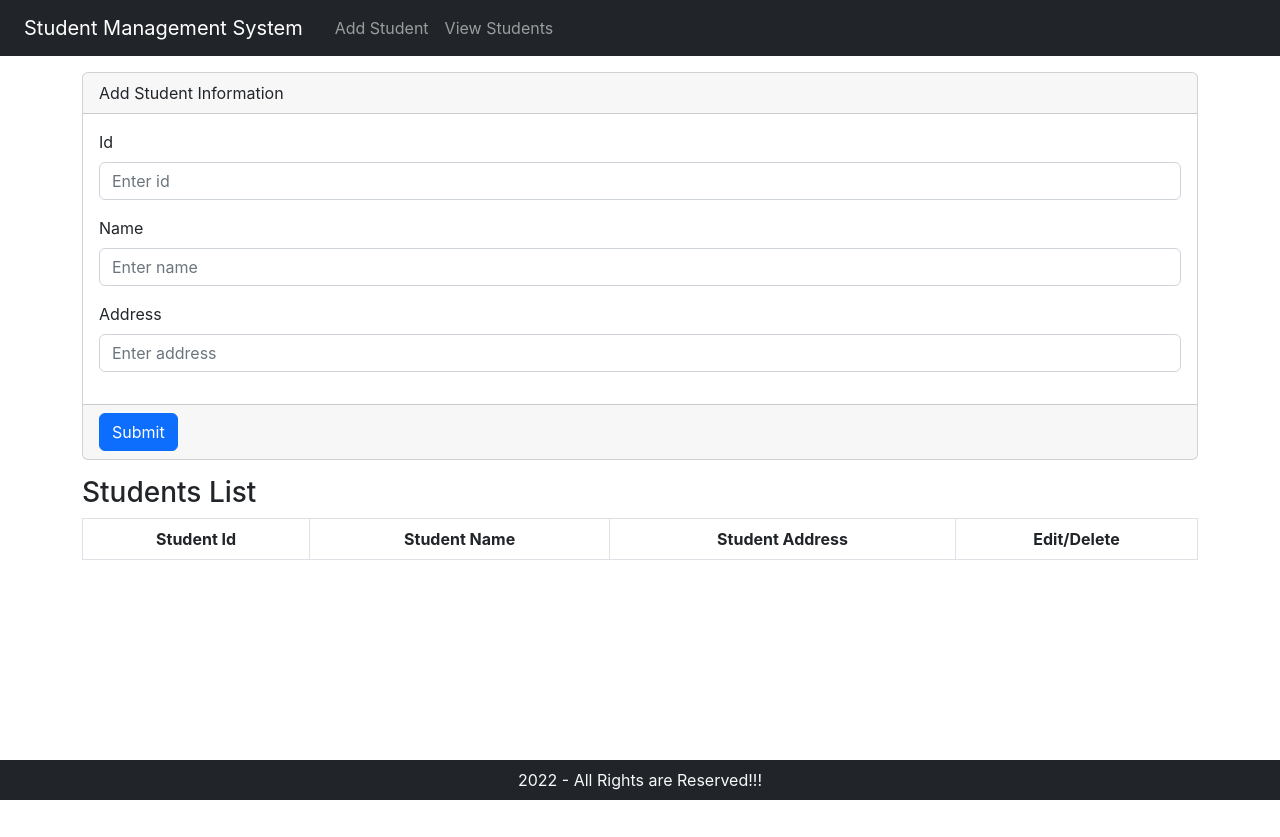
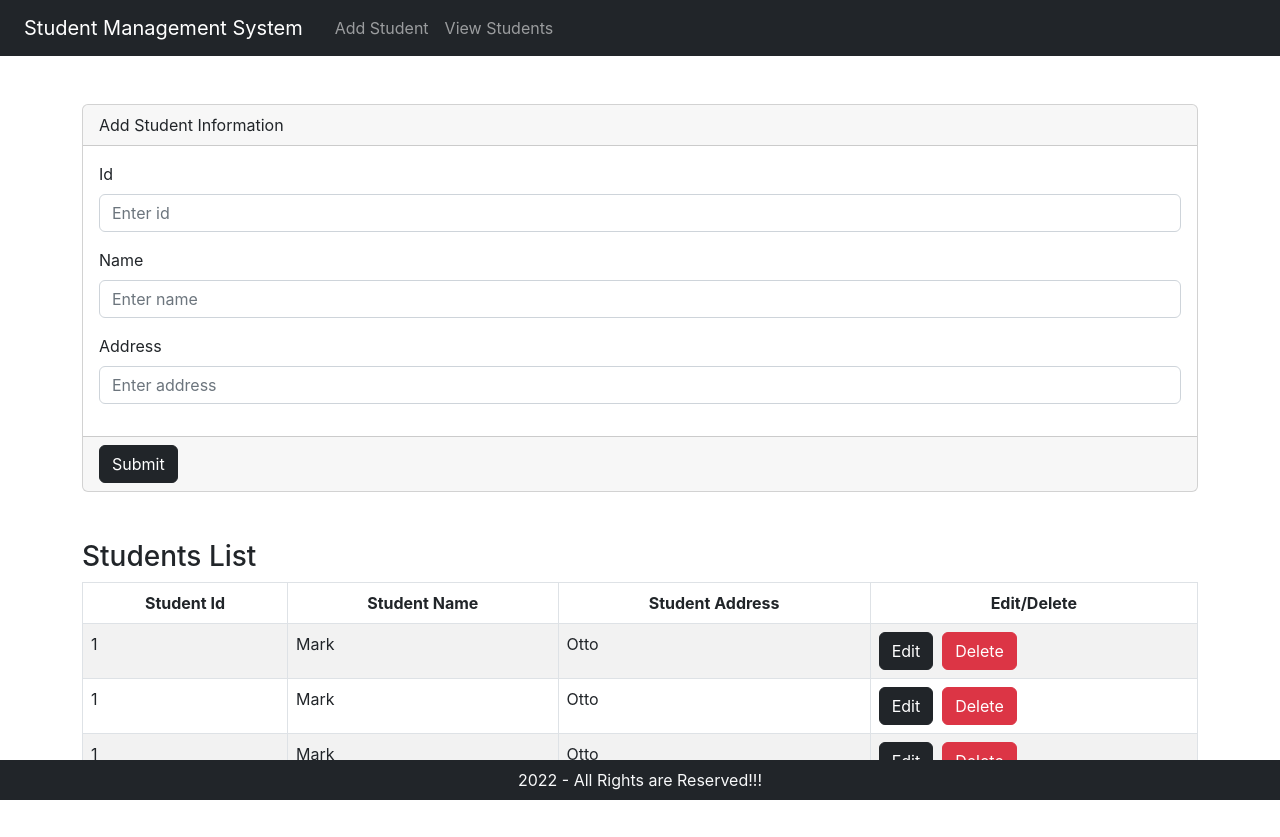
Before and after one commit to 20IT068/studentmanagementsystemfrontend, a React (Create React App) app in the folder studentmanagementfrontend/studentmanagementsystemfrontend/: page / in a window 1280 px wide. Before the commit the page ends 800 px from the top, so only its background shows below. Built offline with nearby package versions, Linux system fonts and the light colour scheme.

Commit message:
Added dummy data in studentlist

```diff
--- a/studentmanagementfrontend/studentmanagementsystemfrontend/src/components/Student.js
+++ b/studentmanagementfrontend/studentmanagementsystemfrontend/src/components/Student.js
@@ -18,13 +18,11 @@ export default function Student() {
   let textChanged = (event) => {
     const name = event.target.name
     const value = event.target.value
-
     setState({
       ...state,[name]:value,
     })
 
   }
-
   let saveStudent = () => {
         axios.post("http://localhost:8080/student", student)
         .then(response => {
@@ -39,7 +37,7 @@ export default function Student() {
 
 
   return (
-    <div  className="my-3">
+    <div  className="my-5">
     <Container>
       <Card>
         <Form onSubmit={saveStudent}>
@@ -59,7 +57,7 @@ export default function Student() {
             </Form.Group>
           </Card.Body>
           <Card.Footer>
-          <Button variant="primary" type="submit">
+          <Button variant="dark" type="submit">
             Submit
           </Button>
           </Card.Footer>
--- a/studentmanagementfrontend/studentmanagementsystemfrontend/src/components/StudentList.js
+++ b/studentmanagementfrontend/studentmanagementsystemfrontend/src/components/StudentList.js
@@ -2,13 +2,12 @@ import React from "react";
 import { Card, Container, Table } from "react-bootstrap";
 import { useState,useEffect } from "react";
 import axios from "axios";
-
 export default function StudentList() {
 const [student, setStudent] = useState([]);
 
 
   return (
-    <div className="my-3">
+    <div className="my-5">
       <Container>
         <Card.Header><h3>Students List</h3></Card.Header>
         <Card.Body>
@@ -22,18 +21,37 @@ const [student, setStudent] = useState([]);
               </tr>
             </thead>
             <tbody>
-              {student.map(student=> (
-              <tr class="text-center">
-                <td>{student.id}</td>
-                <td>{student.name}</td>
-                <td>{student.address}</td>
+              <tr>
+                <td>1</td>
+                <td>Mark</td>
+                <td>Otto</td>
                 <td>
-                  <button type="butoon" className="btn btn-primary" >Edit</button>
+                  <button type="butoon" className="btn btn-dark" >Edit</button>
                   &nbsp;&nbsp;
                   <button type="butoon" className="btn btn-danger">Delete</button>
                 </td>
               </tr>
-              ))}
+              <tr>
+                <td>1</td>
+                <td>Mark</td>
+                <td>Otto</td>
+                <td>
+                  <button type="butoon" className="btn btn-dark" >Edit</button>
+                  &nbsp;&nbsp;
+                  <button type="butoon" className="btn btn-danger">Delete</button>
+                </td>
+              </tr>
+              <tr>
+                <td>1</td>
+                <td>Mark</td>
+                <td>Otto</td>
+                <td>
+                  <button type="butoon" className="btn btn-dark" >Edit</button>
+                  &nbsp;&nbsp;
+                  <button type="butoon" className="btn btn-danger">Delete</button>
+                </td>
+              </tr>
+
 
             </tbody>
           </Table>
```
